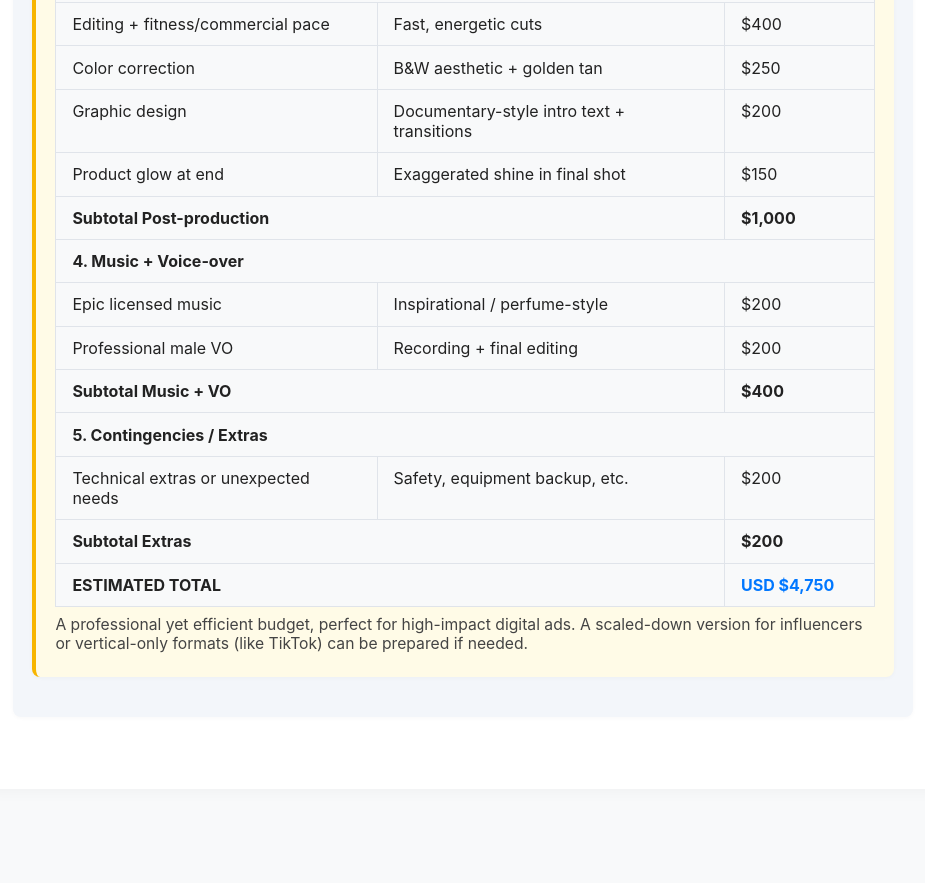
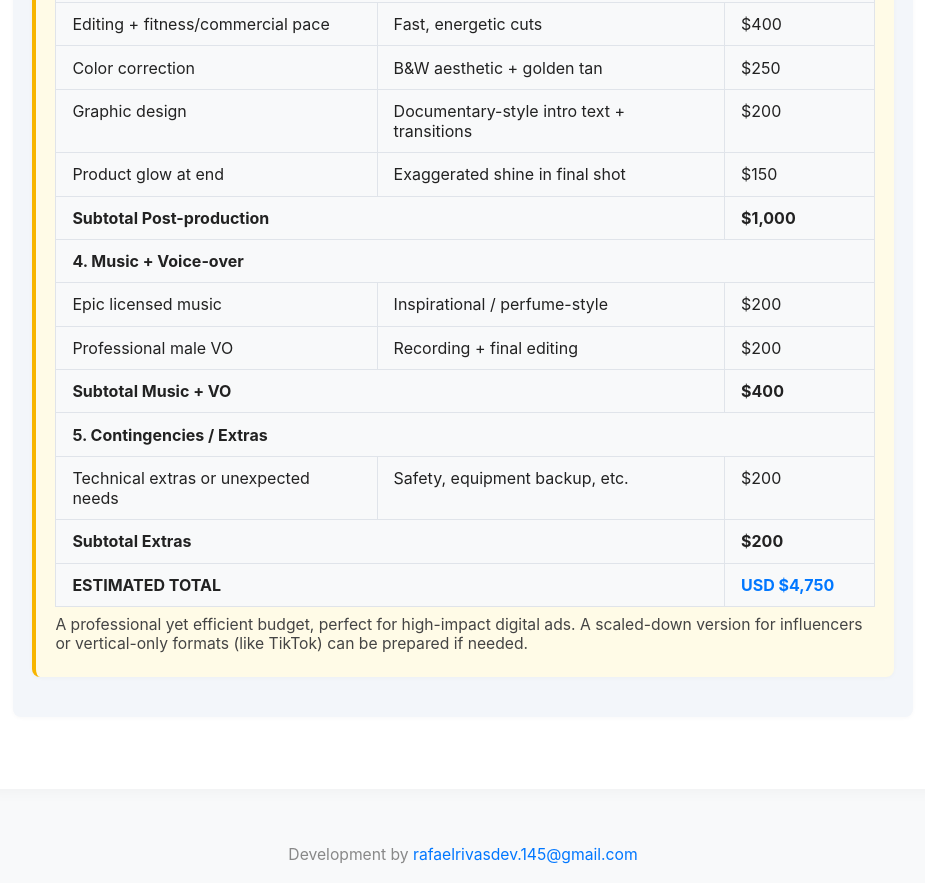
Before and after one commit to friends-others/waltergangi, a plain HTML site: page index.html in a window 1280 px wide. Shown: the part 9695-10578 px from the top of the page, without its empty margins (177-1102 px from the left). Before the commit the page ends 10516 px from the top, so only its background shows below. Drawn offline with Linux system fonts and the light colour scheme.

Commit message:
add sign

```diff
--- a/index.html
+++ b/index.html
@@ -581,5 +581,8 @@
       </div>
     </section>
   </main>
+  <footer style="text-align:center; padding:1.5rem 0 1.2rem 0; color:#888; font-size:0.98em; background:#f8f9fa;">
+    Development by <a href="mailto:rafaelrivasdev.145@gmail.com" style="color:#0077ff;text-decoration:none;">rafaelrivasdev.145@gmail.com</a>
+  </footer>
 </body>
 </html>
```
